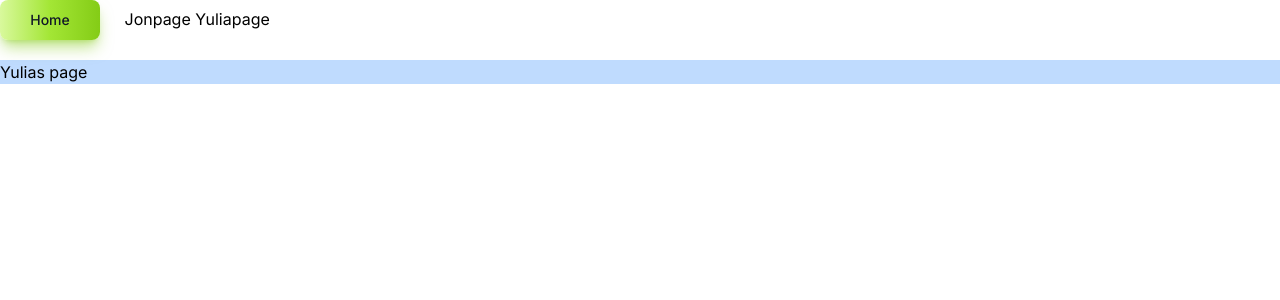
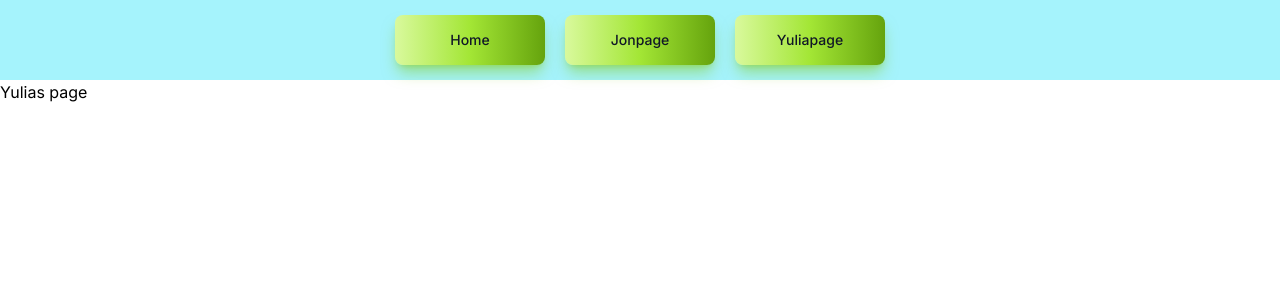
Before and after one commit to Jonathannilsson90/hemeraday, a Next.js app: page /yuliapage in a window 1280 px wide. Shown: the top 300 px of the page. Built offline with nearby package versions, Linux system fonts and the light colour scheme.

Commit message:
fix main menu

```diff
--- a/app/globals.css
+++ b/app/globals.css
@@ -2,7 +2,7 @@
 @tailwind components;
 @tailwind utilities;
 
-/* :root {
+ :root {
   --foreground-rgb: 0, 0, 0;
   --background-start-rgb: 214, 219, 220;
   --background-end-rgb: 255, 255, 255;
@@ -26,4 +26,3 @@ body {
     text-wrap: balance;
   }
 }
- */
--- a/app/jonpage/page.tsx
+++ b/app/jonpage/page.tsx
@@ -1,12 +1,12 @@
 import React from 'react'
 import Image from "next/image";
 import mainImage from "../../public/images/image.jpg";
- const Page = () => {
+const Page = () => {
   return (
     <div className="h-screen box-border flex flex-col">
       <main className="flex justify-center items-center">
-        <div className="absolute inset-0 flex justify-center items-center bg-black bg-opacity-50">
-          <div className="text-white text-center">
+        <div className="absolute inset-100 flex justify-center items-center bg-black bg-opacity-50">
+          <div className="">
             <p>PLACEHOLDER</p>
           </div>
         </div>
--- a/app/layout.tsx
+++ b/app/layout.tsx
@@ -18,10 +18,12 @@ export default function RootLayout({
   return (
     <html lang="en">
       <body className={inter.className}>
-        <div className="">
-          <button type="button" className="text-gray-900 bg-gradient-to-r from-lime-200 via-lime-400 to-lime-500 hover:bg-gradient-to-br  focus:outline-none focus:ring-lime-300  shadow-lg shadow-lime-500/50 dark:shadow-lg dark:shadow-lime-800/80 font-medium rounded-lg text-sm px-7 py-2.5 text-center me-5 mb-5 min-w-[100px]"><Link href="/"> Home </Link></button>
-          <Link href="/jonpage" > Jonpage </Link>
-          <Link href="/yuliapage" > Yuliapage </Link>
+        <div className="flex items-center justify-center h-[80px] bg-cyan-200">
+          <div className="flex flex-row items-center justify-between">
+            <button type="button" className="text-gray-900 bg-gradient-to-r from-lime-200 via-lime-400 to-lime-600 hover:bg-gradient-to-br  focus:outline-none focus:ring-lime-300  shadow-lg shadow-lime-500/50 dark:shadow-lg dark:shadow-lime-800/80 font-medium rounded-lg text-sm px-7 py-2.5 text-center me-5  min-w-[150px] h-[50px]"><Link href="/" className="">Home</Link></button>
+            <button type="button" className="text-gray-900 bg-gradient-to-r from-lime-200 via-lime-400 to-lime-600 hover:bg-gradient-to-br  focus:outline-none focus:ring-lime-300  shadow-lg shadow-lime-500/50 dark:shadow-lg dark:shadow-lime-800/80 font-medium rounded-lg text-sm px-7 py-2.5 text-center me-5  min-w-[150px] h-[50px]"><Link href="/jonpage">Jonpage</Link></button>
+            <button type="button" className="text-gray-900 bg-gradient-to-r from-lime-200 via-lime-400 to-lime-600 hover:bg-gradient-to-br  focus:outline-none focus:ring-lime-300  shadow-lg shadow-lime-500/50 dark:shadow-lg dark:shadow-lime-800/80 font-medium rounded-lg text-sm px-7 py-2.5 text-center   min-w-[150px] h-[50px]"><Link href="/yuliapage">Yuliapage</Link></button>
+          </div>
         </div>
         {children}
       </body>
--- a/app/yuliapage/page.tsx
+++ b/app/yuliapage/page.tsx
@@ -1,9 +1,8 @@
 const YuliaPage = () => {
   return (
-    <div className='bg-blue-200'>
+    <div className="h-screen box-border flex flex-col">
         <h1>Yulias page</h1>
     </div>
   )
 }
-
 export default YuliaPage
```
